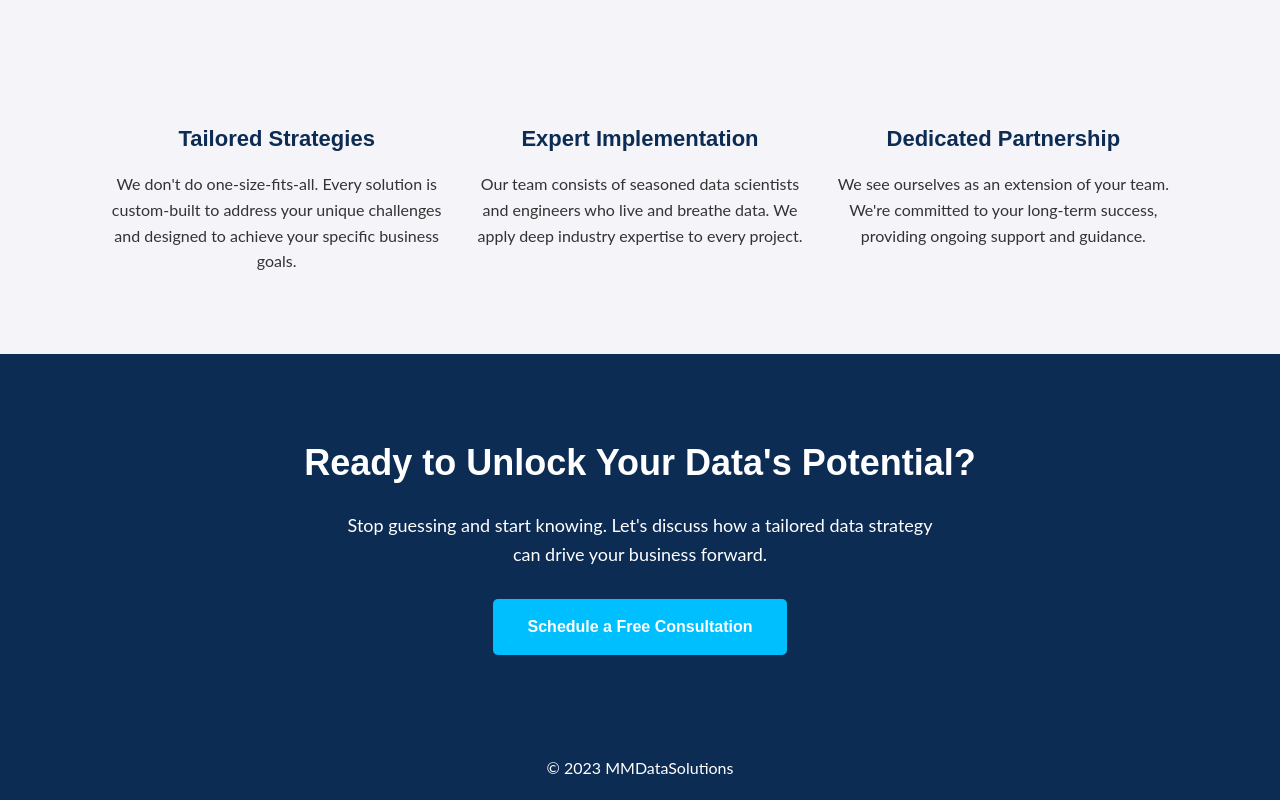
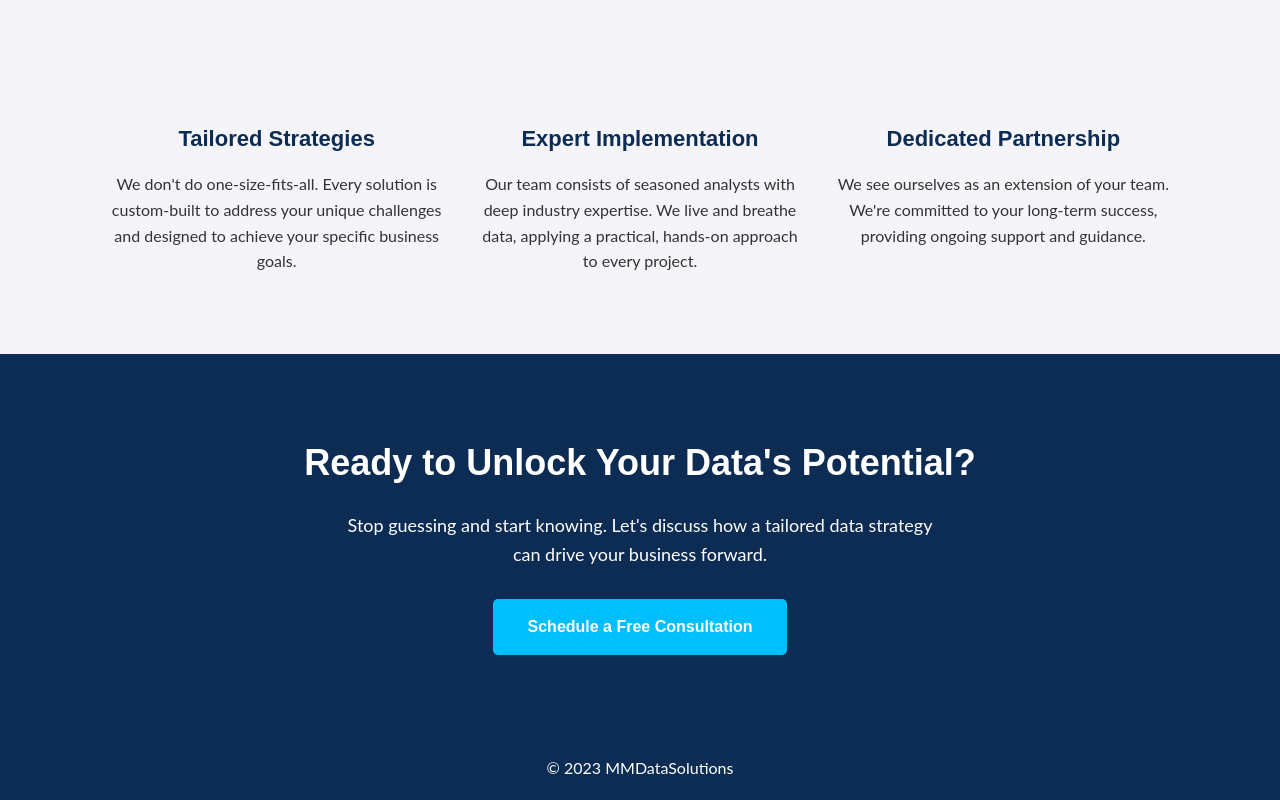
Before and after one commit to Mikeymac75/mikeymac75.github.io, a plain HTML site: page index.html in a window 1280 px wide. Shown: the part 1845-2645 px from the top of the page. Drawn offline with Linux system fonts and the light colour scheme.

Commit message:
Update index.html

```diff
--- a/index.html
+++ b/index.html
@@ -83,7 +83,7 @@
             <div class="advantage-item">
                 <i class="fa-solid fa-users-gear"></i>
                 <h3>Expert Implementation</h3>
-                <p>Our team consists of seasoned data scientists and engineers who live and breathe data. We apply deep industry expertise to every project.</p>
+                <p>Our team consists of seasoned analysts with deep industry expertise. We live and breathe data, applying a practical, hands-on approach to every project.</p>
             </div>
             <div class="advantage-item">
                 <i class="fa-solid fa-handshake-angle"></i>
```
